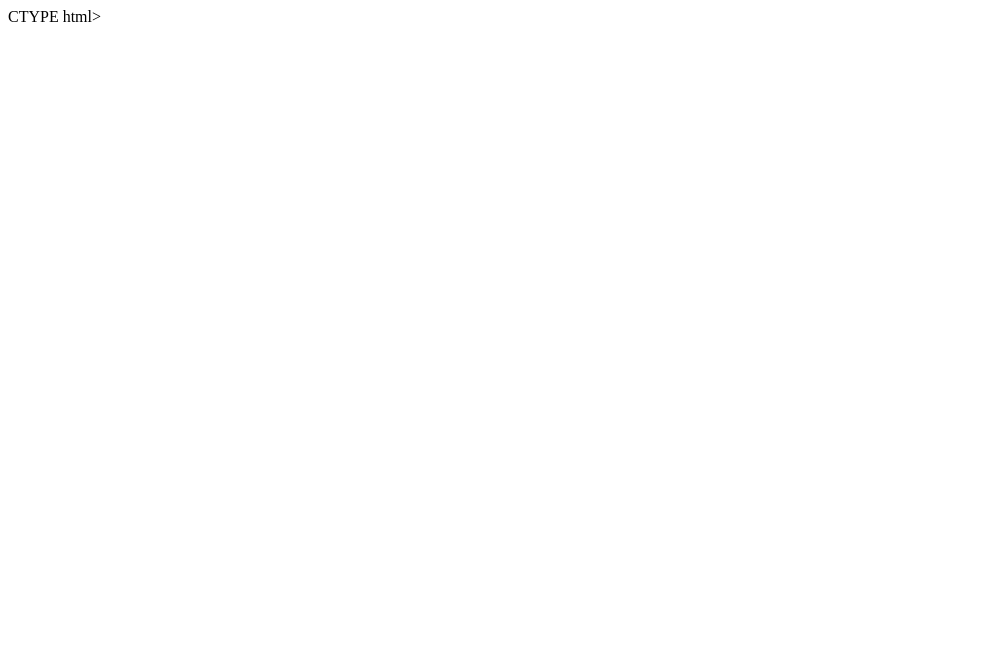
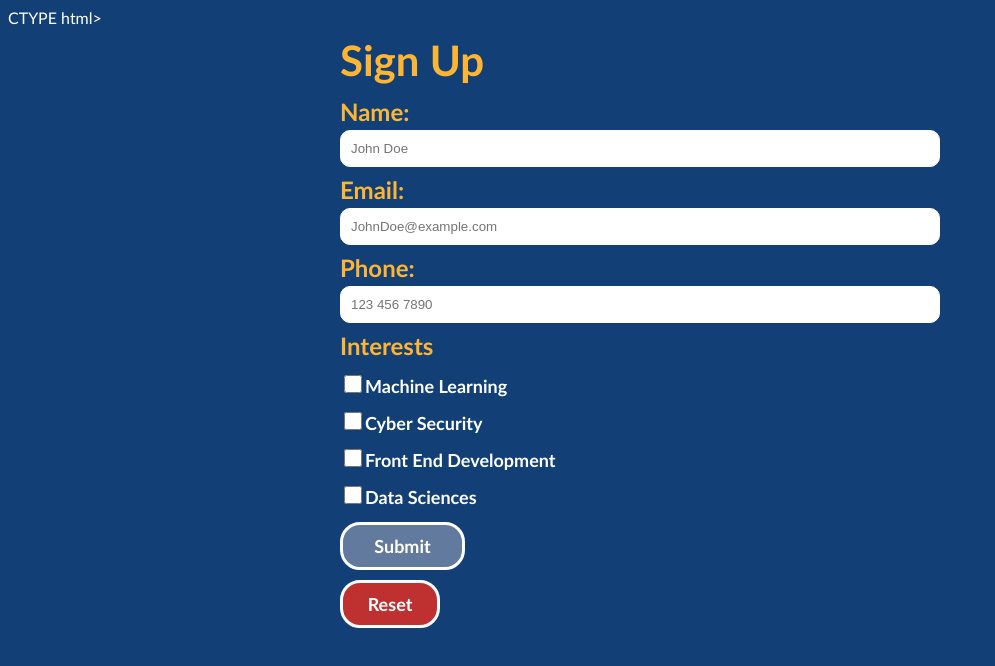
Before and after one commit to WSU-kduncan/s24cicd-ldav99, a plain HTML site: page website/index.html in a window 1280 px wide. Shown: the whole page, without its empty margins (0-995 px from the left). Drawn offline with Linux system fonts and the light colour scheme.

Commit message:
Added actual webpage to index.html

```diff
--- a/website/index.html
+++ b/website/index.html
@@ -3,9 +3,119 @@ CTYPE html>
 <head>
     <meta charset="UTF-8">
     <meta name="viewport" content="width=device-width, initial-scale=1.0">
-    <title>Document</title>
+    <title>Home</title>
+    <style>
+        body{
+    background-color: #124076;
+    color: #FFFFFF;
+    font-family: 'Trebuchet MS', 'Lucida Sans Unicode', 'Lucida Grande', 'Lucida Sans', Arial, sans-serif;
+    font-size: 16px;
+}
+
+form{
+    max-width: 600px;
+    align-items: center;
+    margin: auto;
+    display: grid;
+}
+
+.title{
+    font-size: 42px;
+}
+
+label{
+    font-size: 24px;
+    margin-top: 8px;
+    margin-bottom: 4px;
+    font-weight: bold;
+    color: #FFB534;
+}
+
+.answers{
+    font-size: 18px;
+    color: white;
+}
+
+input[type="text"]{
+    padding: 10px;
+    border: 1px solid white;
+    border-radius: 10px;
+}
+
+
+input[type="submit"]{
+    width: 125px;
+    color: white;
+    background-color: #637A9F;
+    border: 3px solid white;
+    border-radius: 20px;
+    padding: 10px;
+    margin-top: 10px;
+    font-size: 18px;
+    font-weight: bold;
+    font-family: 'Trebuchet MS', 'Lucida Sans Unicode', 'Lucida Grande', 'Lucida Sans', Arial, sans-serif;
+}
+
+.submitButton{
+    background-color: white;
+    color: black;
+    border: 1px solid white;
+    border-radius: 10%;
+    width: 60px;
+}
+
+.resetButton{
+    background-color: #BF3131;
+    color: white;
+    border: 3px solid white;
+    width: 100px;
+    border-radius: 20px;
+    padding: 10px;
+    margin-top: 10px;
+    font-size: 18px;
+    font-weight: bold;
+    font-family: 'Trebuchet MS', 'Lucida Sans Unicode', 'Lucida Grande', 'Lucida Sans', Arial, sans-serif;
+}
+
+input[type="checkbox"]{
+    width: 18px;
+    height: 18px;
+    background-color: white;
+    border: 2px solid white;
+    border-radius: 5%;
+}
+
+
+    </style>
 </head>
 <body>
+    <form>
 
+        <label for="" class="title">Sign Up</label>
+
+        <!-- Name -->
+        <label for="">Name:</label>
+        <input type="text" name="name" placeholder="John Doe">
+
+        <!-- Email -->
+        <label for="">Email:</label>
+        <input type="text" name="email" placeholder="JohnDoe@example.com">
+
+        <!-- Phone -->
+        <label for="">Phone:</label>
+        <input type="text" name="phone" placeholder="123 456 7890">
+
+        <!-- Checkboxes -->
+        <label for="">Interests</label>
+        <label for="" class="answers"><input type="checkbox" name="interests[]" value="machineLearning">Machine Learning</label>
+        <label for="" class="answers"><input type="checkbox" name="interests[]" value="cyberSecurity">Cyber Security</label>
+        <label for="" class="answers"><input type="checkbox" name="interests[]" value="frontEndDevelopment">Front End Development</label>
+        <label for="" class="answers"><input type="checkbox" name="interests[]" value="dataSciences" >Data Sciences</label>
+
+        <input type="Submit" value="Submit">
+        <!--<input type="Submit">-->
+        <input class="resetButton" type="reset">
+
+    </form>
 </body>
 </html>
```
